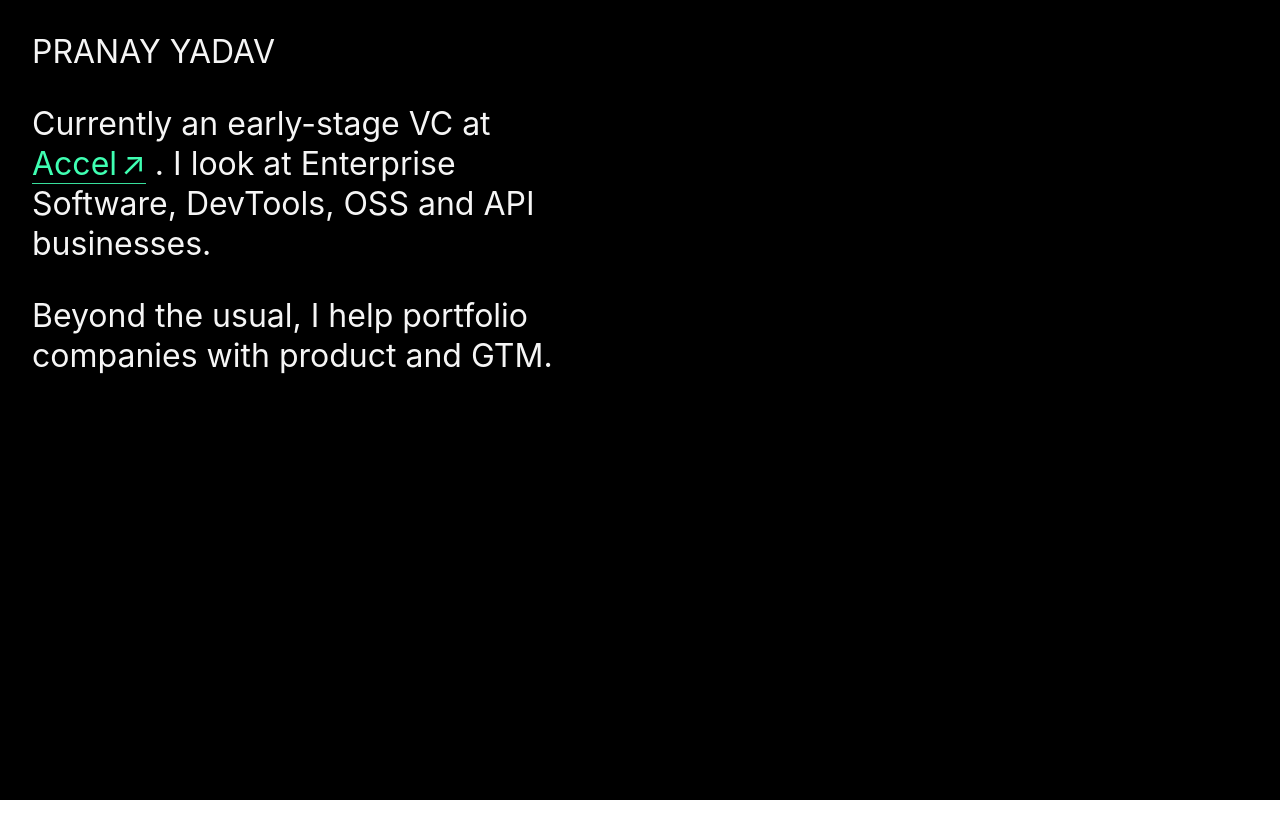
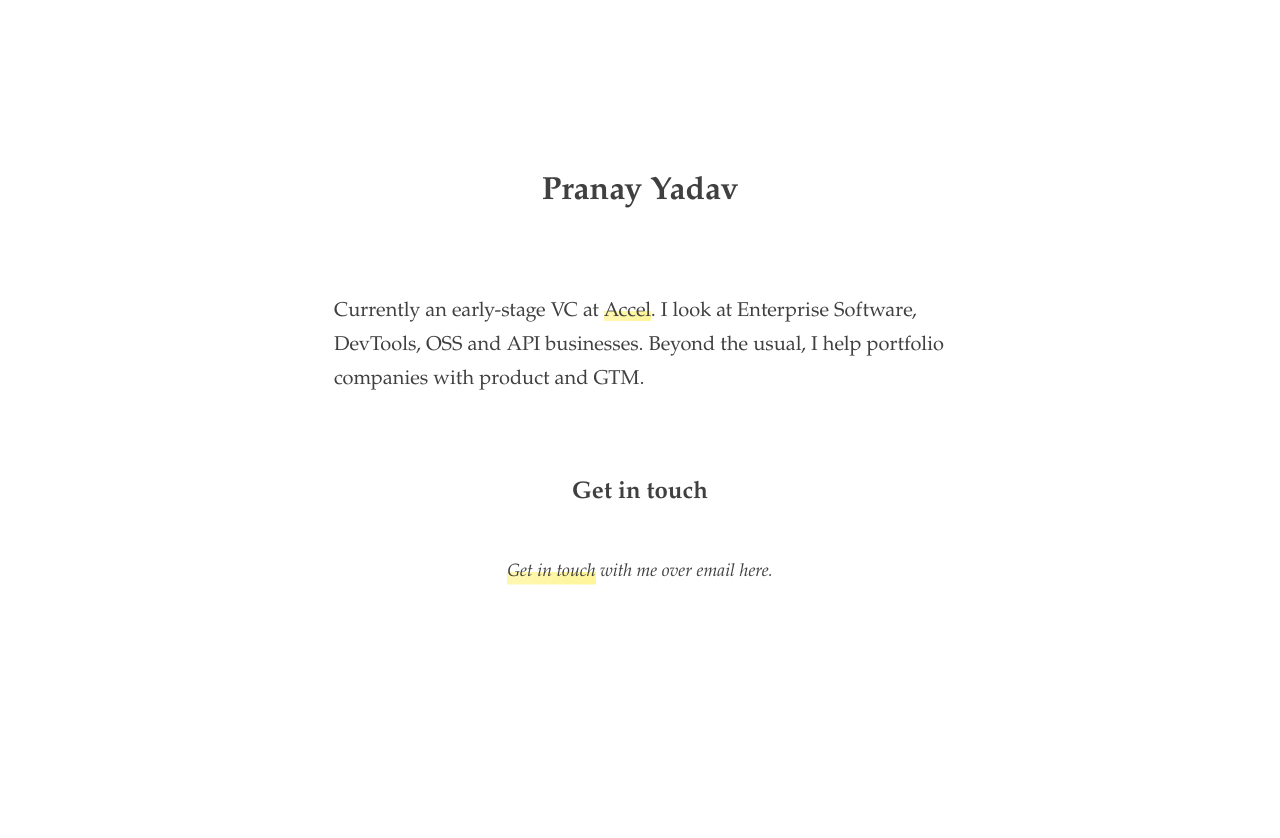
Before and after one commit to ypranay/personal-web, a Gatsby site: page / in a window 1280 px wide. Before the commit the page ends 800 px from the top, so only its background shows below. Built offline with nearby package versions, Linux system fonts and the light colour scheme; Gatsby itself is replaced by a stand-in of ours; no server answers.

Commit message:
adding new design_01 css and basic page

```diff
--- a/src/pages/index.js
+++ b/src/pages/index.js
@@ -1,37 +1,19 @@
-import React, { useEffect, useState } from 'react';
+import React from 'react';
 import { Helmet } from 'react-helmet';
 import '../styles/index.css';
 
 function Index() {
-  const [date, setDate] = useState(null);
-  useEffect(() => {
-    async function getDate() {
-      const res = await fetch('/api/date');
-      const newDate = await res.text();
-      setDate(newDate);
-    }
-    getDate();
-  }, []);
   return (
     <main>
       <Helmet>
         <title>Pranay Yadav</title>
       </Helmet>
-      <div class = "bio-container">
-        <p class = "name">PRANAY YADAV</p>
-        <p>
-          Currently an early-stage VC at {' '}
-          <a
-            href="https://www.accel.com"
-            target="_blank"
-            rel="noreferrer noopener"
-          >
-          Accel
-          </a>{' '}
-          . I look at Enterprise Software, DevTools, OSS and API businesses.
-        </p>
-        <p>Beyond the usual, I help portfolio companies with product and GTM.</p>
-      </div>
+        <h1>Pranay Yadav</h1>
+        <p>Currently an early-stage VC at <a href="https://www.accel.com" rel="noopener noreferrer" target="_blank">Accel</a>. I look at Enterprise Software, DevTools, OSS and API businesses. Beyond the usual, I help portfolio companies with product and GTM.</p>
+        <nav>
+        <h2>Get in touch</h2>
+        <div><p><a href="mailto:pyadav@accel.com">Get in touch</a> with me over email here.</p></div>
+        </nav>
     </main>
   );
 }
--- a/src/styles/index.css
+++ b/src/styles/index.css
@@ -1,69 +1,227 @@
-* {
-  padding: 0;
-  margin: 0;
-}
-main {
-  box-sizing: border-box;
-  font-family: Graphik, -apple-system, BlinkMacSystemFont, Segoe UI, Roboto Oxygen-Sans, Ubuntu, Cantarell, Helvetica Neue, Helvetica, Arial, sans-serif;
-  font-size: 32px;
-  line-height: 1.25;
-  width: 100%;
-  height: 100%;
-  min-height: 100vh;
-  text-align: left;
-  -webkit-font-smoothing: antialiased;
-  display: grid;
-  grid-template-columns: 1fr 1fr;
-  grid-template-rows: 1fr;
-  grid-template-areas: "about speaking";
-  justify-content: center;
-  white-space: normal;
-  overflow-wrap: normal;
-  word-break: normal;
-  background-color:#000000;
-}
-.bio-container {
-  grid-area: about;
-  padding: 32px;
-  line-height: 1.25;
-  font-size: 32px;
-  color: whitesmoke;
-}
-.name {
-  font-size: 32px;
-  margin: 0 0 32px;
-}
-a[target=_blank]:after {
-    content: "\2197";
-    margin-left: 4px;
-}
-p {
-  margin: 0 0 32px;
-  display: block;
-  position: relative;
-  min-height: 1px;
-  max-width: 600px;
-}
-a {
-  border-bottom: 1px solid #38DF9C;
-  color: #3FFFB2;
-  cursor: pointer;
-  text-decoration: none;
-  transition: all 0.2s ease;
-}
-a:hover {
-  border-bottom: 1px solid #52057b;
+*,
+*::before,
+*::after {
+	box-sizing: border-box;
+	padding: 0;
+	margin: 0;
+	background: none;
+	text-decoration: none;
+	outline: none;
+	font-family: inherit;
+	font-size: inherit;
+	line-height: inherit;
+	font-weight: inherit;
+	font-style: inherit;
+	color: inherit;
+	border: none;
+	-webkit-font-smoothing: antialiased;
+	-moz-osx-font-smoothing: grayscale
 }
 
-@media(max-width: 1024px) {
-  main {
-      grid-template-areas:
-      "about"
-      "speaking";
-        grid-template-columns: 1fr;
-        grid-template-rows: 1fr 1fr;
-  }
-  p{
-    max-width: 100%;
-  }
+*:visited,
+*:active {
+	color: inherit
 }
+
+:root {
+	--c-bg: hsl(0, 0%, 100%);
+	--c-bg-light: hsl(0, 0%, 97%);
+	--c-high: hsla(54, 100%, 62%, 0.4);
+	--c-high-light: hsla(54, 100%, 62%, 0.9);
+	--c-text: hsl(0, 0%, 25%);
+	--c-text-mid: hsl(0, 0%, 50%);
+	--c-text-light: hsl(0, 0%, 97%);
+	--f-family: "Iowan Old Style", "Iowan", "Charter", "Palatino Linotype", "Palatino", "Book Antiqua", "Palatino LT STD", Times New Roman, serif;
+	--f-mono: "SF Mono", Consolas, monaco, monospace;
+	--f-size: 20px;
+	--f-lineheight: 34px;
+	--f-weight: 400;
+	--f-style: normal;
+	--f-scale-s: 0.889;
+	--f-scale-m: 1.2;
+	--f-scale-l: 1.4;
+	--f-scale-xl: 1.6;
+	--f-scale-xxl: 2.2;
+	--l-narrower: 9rem;
+	--l-narrow: 18rem;
+	--l-regular: 24rem;
+	--l-wide: 36rem;
+	font-size: var(--f-lineheight);
+	font-family: var(--f-family);
+	font-weight: var(--f-weight);
+	font-style: var(--f-style);
+	text-align: var(--f-alignment);
+	background: var(--c-bg);
+	color: var(--c-text)
+}
+
+@media(min-width: 500px) {
+	:root {
+		--f-size: 20px;
+		--f-lineheight: 34px
+	}
+}
+
+@media(min-width: 2000px) {
+	:root {
+		--f-size: 20px;
+		--f-lineheight: 38px
+	}
+}
+
+::selection {
+	background: var(--c-high);
+	color: var(--c-text)
+}
+
+body {
+	padding: 5rem 1.5rem 1.5rem
+}
+
+*,
+*::before,
+*::after {
+	font-size: var(--f-size);
+	line-height: 1rem
+}
+
+h1,
+h2,
+h3,
+h4,
+h5,
+h6,
+p {
+	margin-right: auto;
+	margin-left: auto;
+	max-width: var(--l-narrow)
+}
+
+h2,
+h3 {
+	font-size: calc(var(--f-size) * var(--f-scale-l));
+	line-height: 1.3rem;
+	padding-top: .35rem;
+	padding-bottom: .35rem;
+	font-weight: 600
+}
+
+h4,
+h5,
+h6 {
+	font-size: calc(var(--f-size) * var(--f-scale-m));
+	line-height: 1rem;
+	font-weight: 600
+}
+
+a {
+	font-weight: inherit;
+	font-size: inherit
+}
+
+p>a {
+	background: linear-gradient(to right, var(--c-high), var(--c-high-light));
+	background-size: 400% 50%;
+	background-repeat: no-repeat;
+	background-position: 0% 100%;
+	transition-property: background-position;
+	transition-duration: 300ms;
+	padding: 0
+}
+
+p>a:hover {
+	background-position: 100% 100%
+}
+
+main h1 {
+	font-size: calc(var(--f-size) * var(--f-scale-xl));
+	line-height: 1.3rem;
+	padding-bottom: .35rem;
+	font-weight: 600;
+  text-align: center;
+	margin-bottom: 2rem
+}
+
+main h2,
+main h3 {
+	font-size: calc(var(--f-size) * var(--f-scale-l));
+	line-height: 1.3rem;
+	padding-top: .35rem;
+	padding-bottom: .35rem;
+	font-weight: 600;
+	margin-bottom: 1rem
+}
+
+main h4,
+main h5,
+main h6 {
+	font-size: calc(var(--f-size) * var(--f-scale-m));
+	line-height: 1rem;
+	font-weight: 600
+}
+
+main h2,
+main h3,
+main h4,
+main h5,
+main h6 {
+	text-align: center;
+	margin-top: 2rem
+}
+
+main p+p {
+	text-indent: 1rem
+}
+
+main {
+	margin-bottom: 6rem
+}
+
+nav {
+	margin-right: auto;
+	margin-left: auto;
+	max-width: var(--l-narrow)
+}
+
+nav:last-child {
+	margin-bottom: 7rem
+}
+
+nav h2 {
+	font-size: calc(var(--f-size) * var(--f-scale-m));
+	line-height: 1rem;
+	font-weight: 600;
+	text-align: center
+}
+
+nav div {
+	text-align: center;
+	font-style: italic;
+	margin-bottom: 3rem
+}
+
+nav div * {
+	font-size: calc(var(--f-size) * var(--f-scale-s));
+	line-height: .8rem;
+	padding-top: .1rem;
+	padding-bottom: .1rem
+}
+
+nav>a {
+	transition: color 300ms ease-out;
+	display: flex;
+	align-items: baseline;
+	position: relative
+}
+
+nav>a:hover {
+	color: var(--c-text-mid)
+}
+
+nav a p {
+	flex: 0 1 auto;
+	text-align: left;
+	overflow: hidden;
+	text-overflow: ellipsis;
+	white-space: nowrap
+}
```
